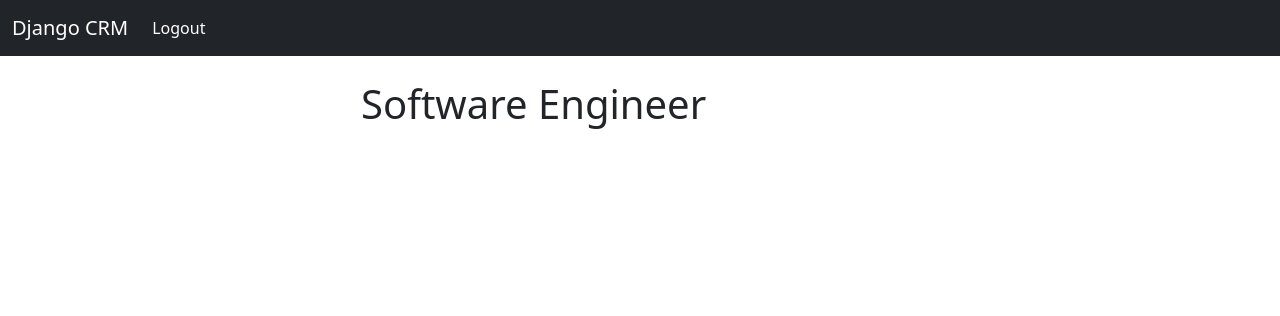
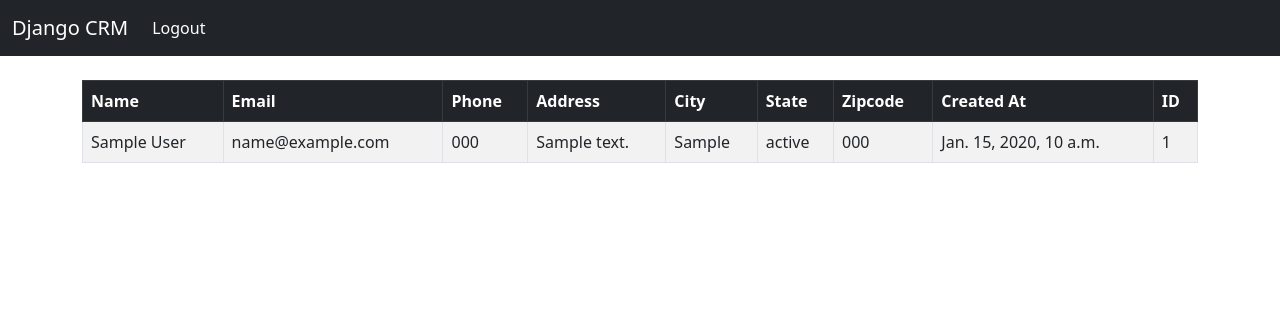
Before and after one commit to Jkhall81/Django-CRM-App, a Django app: page / in a window 1280 px wide. Shown: the top 316 px of the page. Run offline with Django 4.2, Linux system fonts and the light colour scheme; a user stored in the database is signed in; tables that the repository leaves empty hold one stand-in row (values such as "Sample post").

Commit message:
records from the database are now displayed on the home page, after a user logs in.

```diff
--- a/dcrm/website/templates/home.html
+++ b/dcrm/website/templates/home.html
@@ -1,10 +1,45 @@
 {% extends 'base.html' %}
 {% block content%}
-<div class="col-md-6 offset-md-3">
+
 
     {% if user.is_authenticated %}
 
-    <h1>Software Engineer</h1>
+
+    <table class="table table-striped table-hover table-bordered">
+  <thead class="table-dark">
+    <tr>
+        <th scope="col">Name</th>
+        <th scope="col">Email</th>
+        <th scope="col">Phone</th>
+        <th scope="col">Address</th>
+        <th scope="col">City</th>
+        <th scope="col">State</th>
+        <th scope="col">Zipcode</th>
+        <th scope="col">Created At</th>
+        <th scope="col">ID</th>
+    </tr>
+  </thead>
+  <tbody>
+
+{% if records %}
+        {% for record in records %}
+        <tr>
+            <td>{{ record.first_name }} {{ record.last_name }} </td>
+            <td>{{ record.email }}</td>
+            <td>{{ record.phone }}</td>
+            <td>{{ record.address }}</td>
+            <td>{{ record.city }}</td>
+            <td>{{ record.state }}</td>
+            <td>{{ record.zipcode }}</td>
+            <td>{{ record.created_at }}</td>
+            <td>{{ record.id }}</td>
+      </tr>
+        {% endfor %}
+    {% endif %}
+  </tbody>
+    </table>
+
+
 
     {% else %}
 
@@ -23,7 +58,7 @@
   <button type="submit" class="btn btn-secondary">Login</button>
     </form>
 
-</div>
+
 
 {% endif %}
 {% endblock %}
--- a/dcrm/website/views.py
+++ b/dcrm/website/views.py
@@ -2,10 +2,12 @@ from django.shortcuts import render, redirect
 from django.contrib.auth import authenticate, login, logout
 from django.contrib import messages
 from .forms import SignUpForm
+from .models import Record
 
 
 # Create your views here.
 def home(request):
+    records = Record.objects.all()
     # check to see if logging in
     if request.method == 'POST':
         username = request.POST['username']
@@ -20,7 +22,7 @@ def home(request):
             messages.success(request, 'Login failure!')
             return redirect('home')
     else:
-        return render(request, 'home.html', {})
+        return render(request, 'home.html', {'records': records})
 
 
 def logout_user(request):
```
